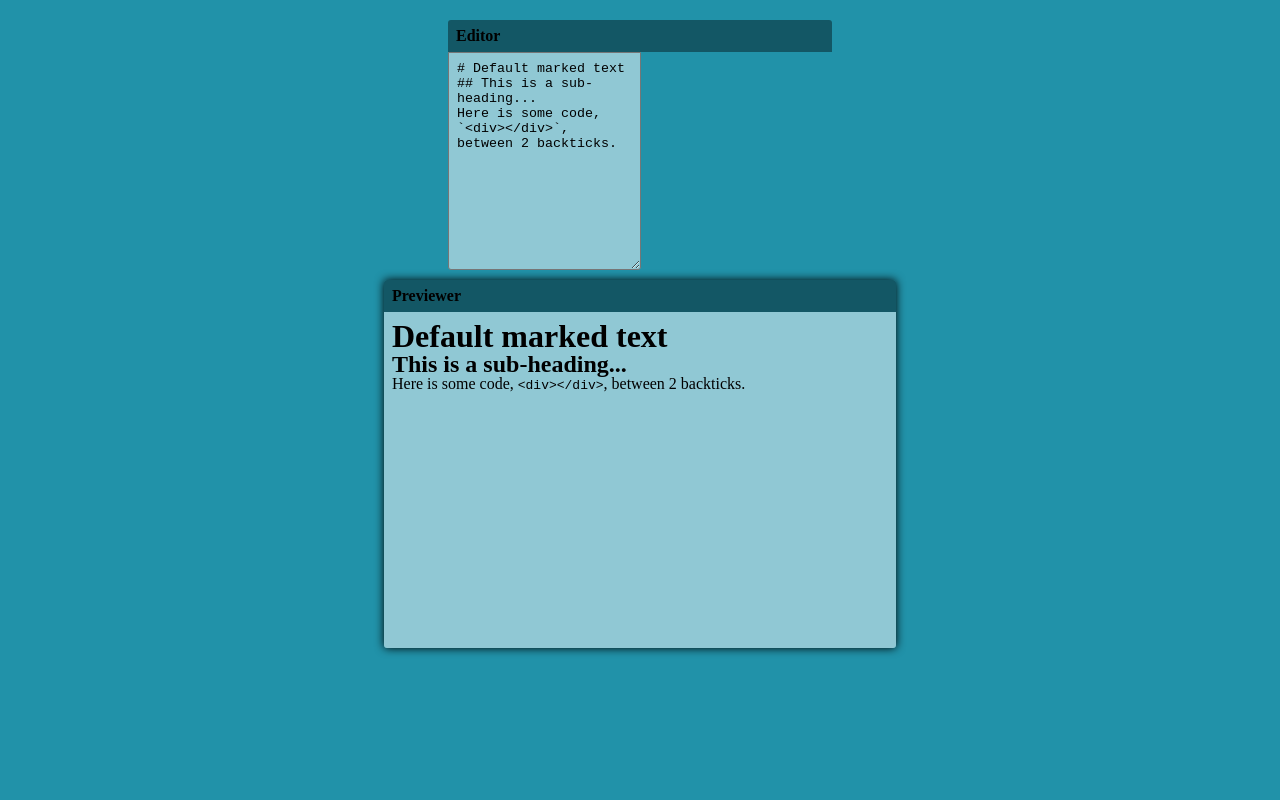
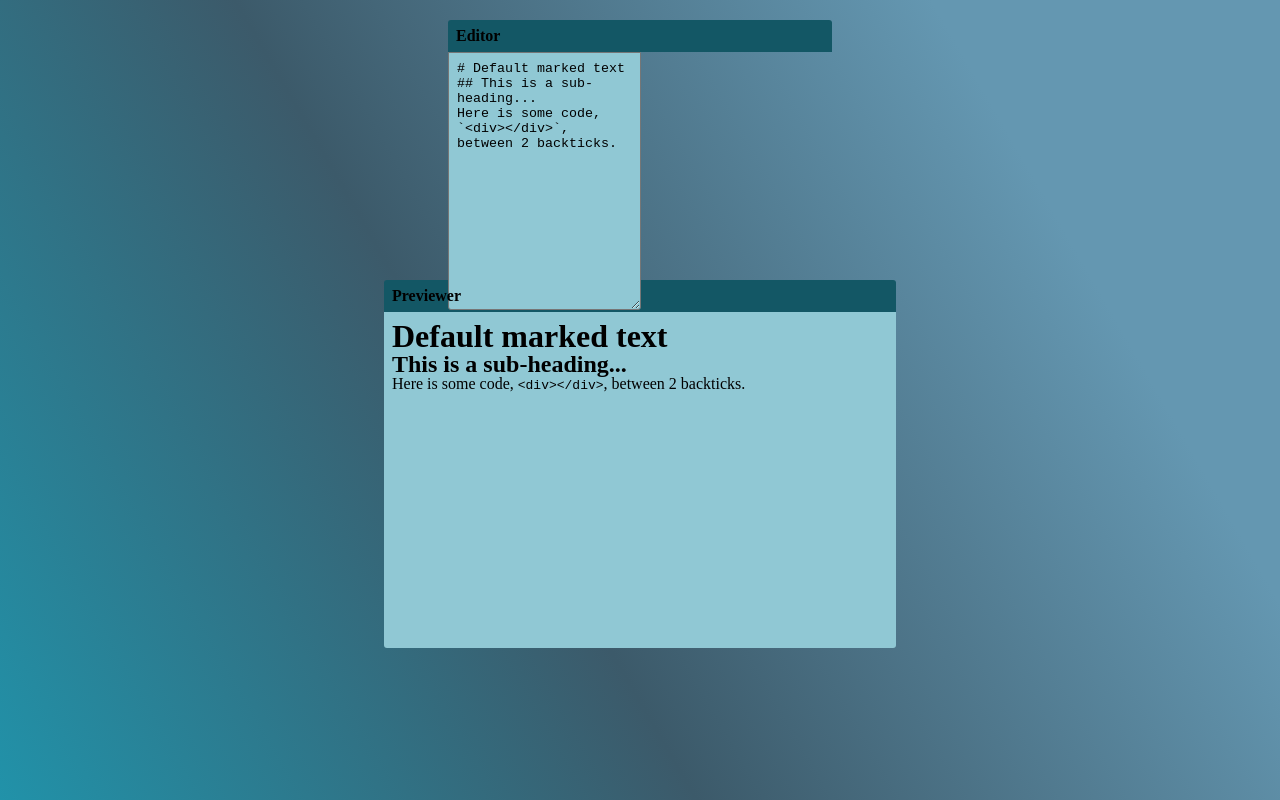
Before and after one commit to efgeorge/markdown-previewer, a React (Create React App) app: page / in a window 1280 px wide. Built offline with nearby package versions, Linux system fonts and the light colour scheme.

Commit message:
removed all shadows + changed bg

```diff
--- a/src/App.scss
+++ b/src/App.scss
@@ -25,7 +25,10 @@ footer, header, hgroup, menu, nav, section {
 }
 body {
 	line-height: 1;
-	background-color: #2192a9;
+	background: linear-gradient(60deg, #2192a9, #3c5a6a, #6497b1 80%);
+	height: 100%;
+	background-repeat: no-repeat;
+	background-attachment: fixed;
 	display: flex;
 	flex-direction: column;
 }
--- a/src/styles/Previewer.scss
+++ b/src/styles/Previewer.scss
@@ -1,11 +1,10 @@
 #previeWrapper {
-    margin: auto;
+    margin: 1.25rem auto;
     height: auto;
     max-height: 40bh;
     max-width: 40vw;
-    margin: 1.25rem auto;
-    -webkit-box-shadow: 0 0 10px #000;
-            box-shadow: 0 0 10px #000;
+    // -webkit-box-shadow: 0 0 10px #000;
+    //         box-shadow: 0 0 10px #000;
     border-radius: 3px;
 }
 
--- a/src/styles/Typefield.scss
+++ b/src/styles/Typefield.scss
@@ -1,18 +1,18 @@
 #editorWraper {
-    max-height: 50%;
-    width: 99%;
+    margin: 1.25rem auto;
+    height: auto;
     max-height: 30vh;
     max-width: 30vw;
-    margin: 1.25rem auto;
     // -webkit-box-shadow: 0 0 10px #000;
     //         box-shadow: 0 0 10px #000;
     border-radius: 3px;
 }
 
 #editor {
+    background-color: #90c8d4;
+    padding: 0.5rem;
     width: fill;
-    min-height: 15em;
-    padding: 0.5rem;
-    background-color: #90c8d4;
+    height: auto;
+    min-height: 15rem;
     border-radius: 0 0 3px 3px;
 }
```
